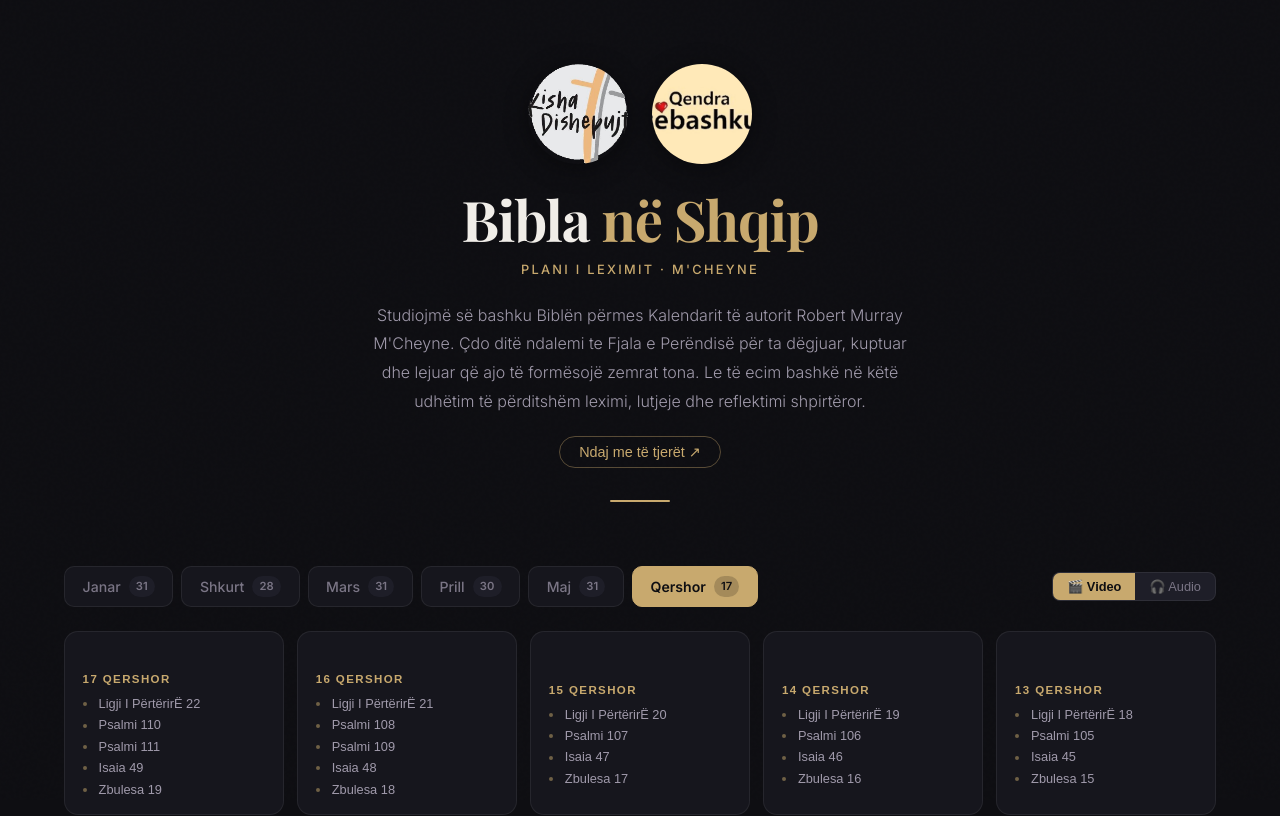
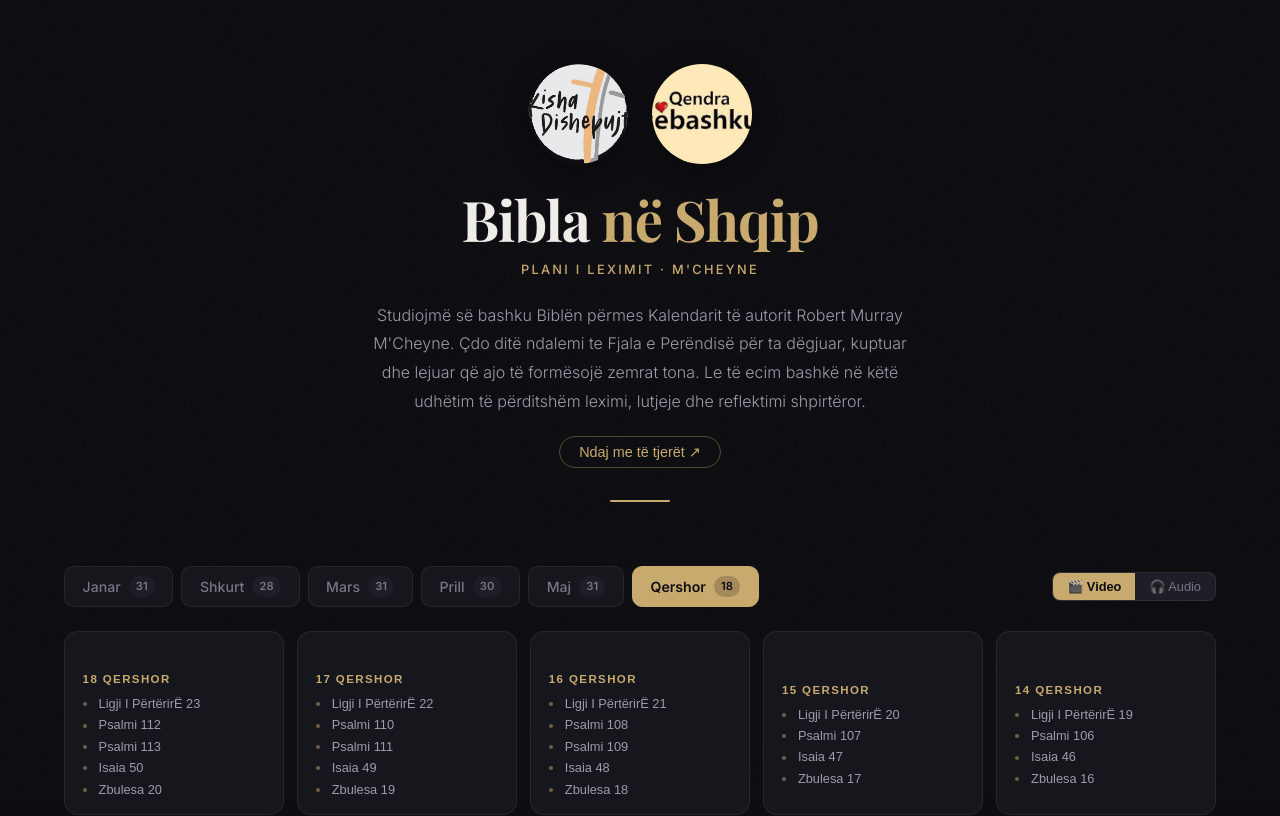
Before and after one commit to jeffandmeredith-max/bibla-shqip, a React (Vite) app: page / in a window 1280 px wide. Shown: the top 816 px of the page. Built offline with nearby package versions, Linux system fonts and the light colour scheme.

Commit message:
chore: daily update 2026-06-18

```diff
--- a/src/data/june.js
+++ b/src/data/june.js
@@ -422,5 +422,32 @@ export const june = [
         "start": 675
       }
     ]
+  },
+  {
+    "day": 18,
+    "date": "18 Qershor",
+    "videoId": "qNG9ZVok0qc",
+    "readings": [
+      {
+        "title": "Ligji I PërtërirË 23",
+        "start": 0
+      },
+      {
+        "title": "Psalmi 112",
+        "start": 203
+      },
+      {
+        "title": "Psalmi 113",
+        "start": 274
+      },
+      {
+        "title": "Isaia 50",
+        "start": 317
+      },
+      {
+        "title": "Zbulesa 20",
+        "start": 441
+      }
+    ]
   }
 ]
```
